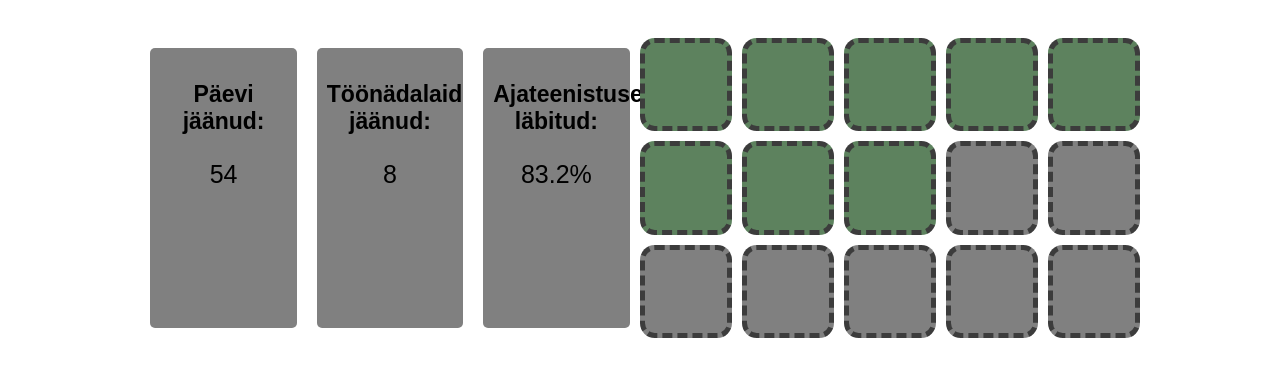
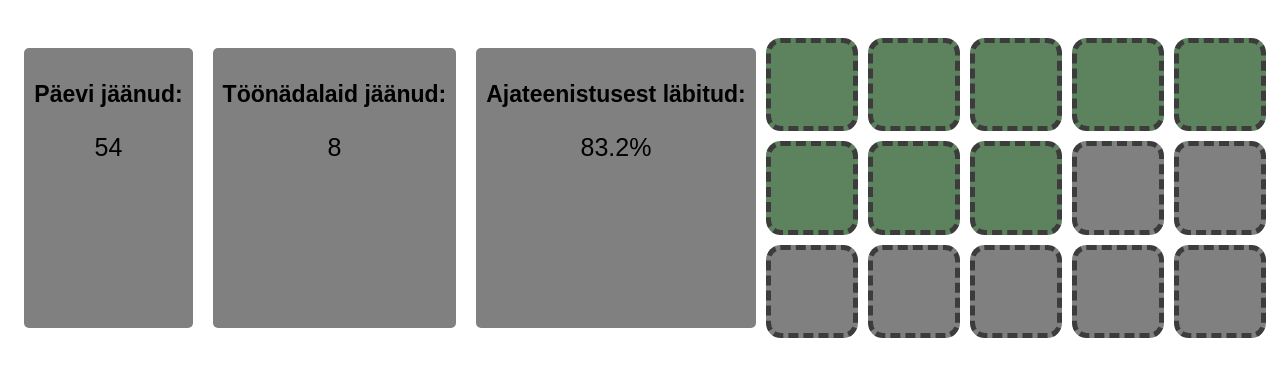
Before and after one commit to johanveenpere/countdown, a plain HTML site: page index.html in a window 1280 px wide. Drawn offline with Linux system fonts and the light colour scheme.

Commit message:
visuaali parandamine

```diff
--- a/style.css
+++ b/style.css
@@ -3,6 +3,7 @@
 	margin: auto;
 	justify-content: center;
 	padding-top: 30px;
+	flex-wrap: wrap;
 }
 
 .fancy_box {
@@ -10,7 +11,7 @@
 	margin: 10px;
 	font-family: Arial;
 	text-align: center;
-	width: 10%;
+	width: auto;
 	background-color: gray;
 	border-radius: 5px;
 }
```
